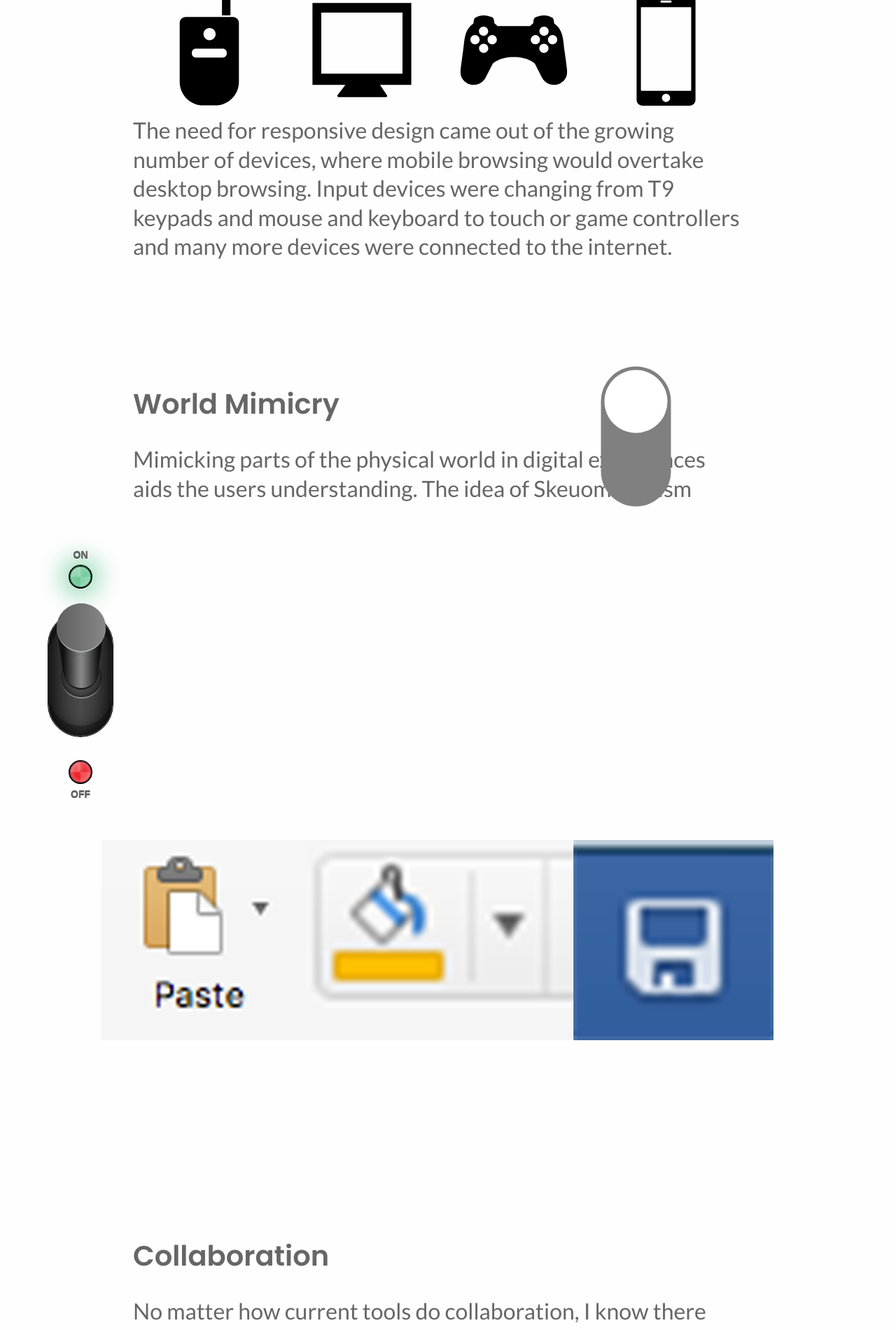
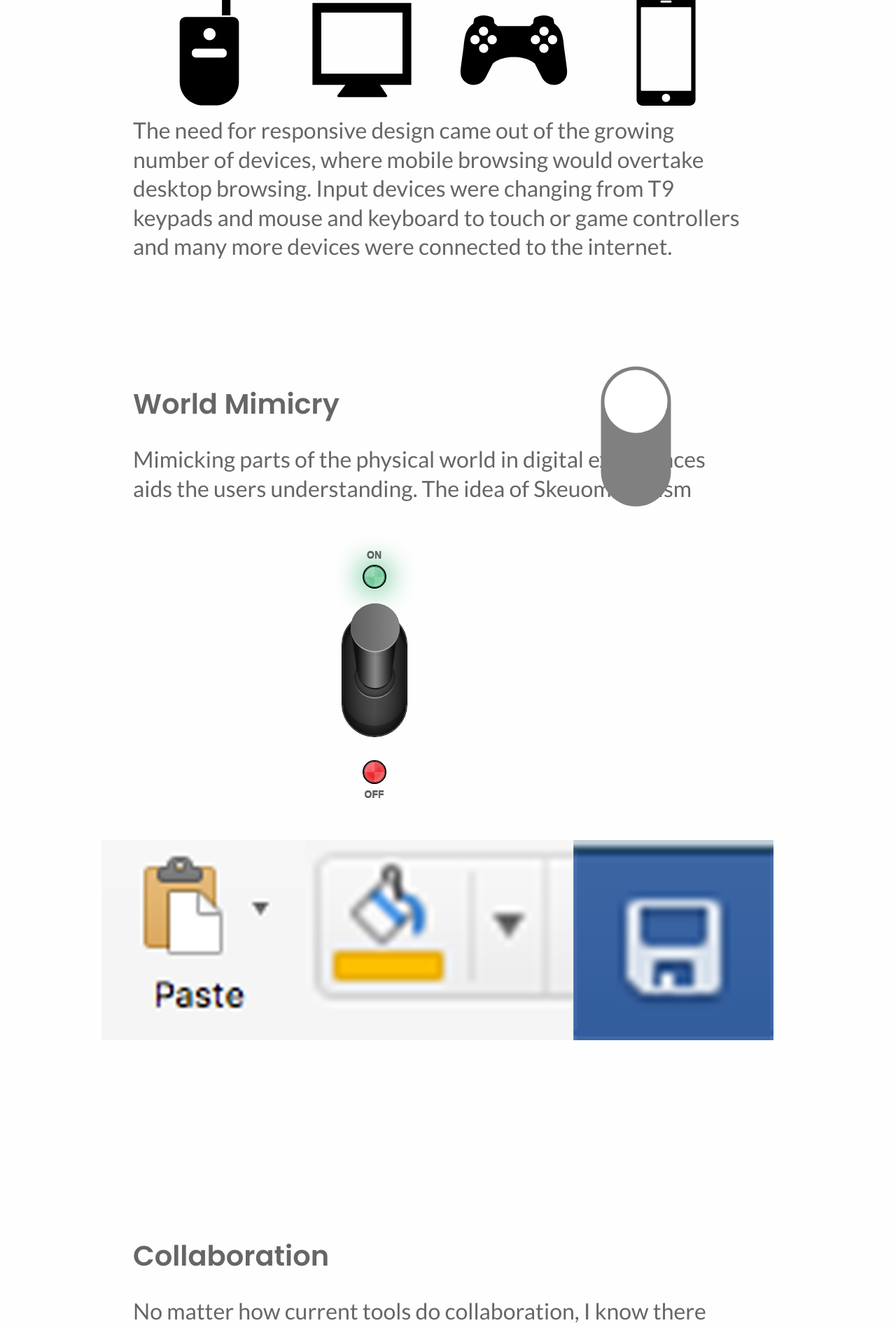
Before and after one commit to naher94/fluid-design, a Jekyll site: the page built from index.html, in a window 1280 px wide. Shown: the part 2120-4020 px from the top of the page at 70% size. Built offline with Jekyll 4.4.1, drawn with Linux system fonts in a browser that asks for light colours.

Commit message:
Styling Update

```diff
--- a/css/fluid.scss
+++ b/css/fluid.scss
@@ -461,6 +461,5 @@ svg{
 }
 
 .complex-switch {
-  left: 0px;
-  top: 0px;
+  float: right;
 }
```
Also changed, not shown: 2 other files.
